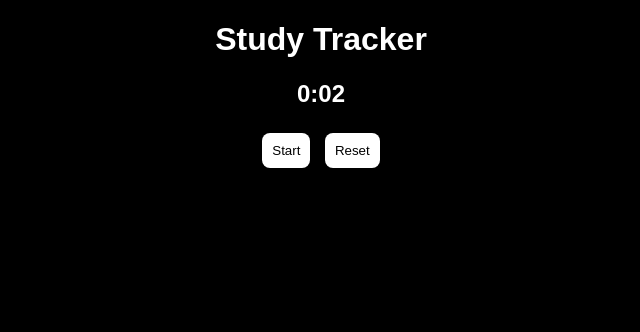
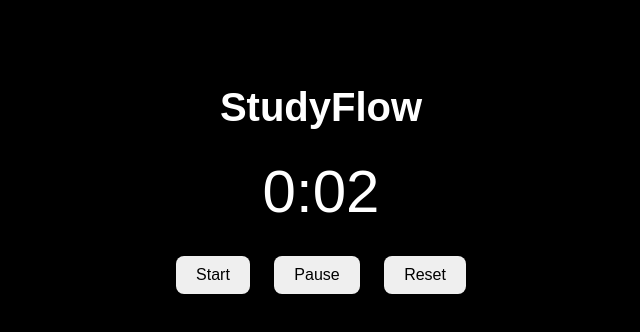
Before and after one commit to T-beepui/Study-app, a plain HTML site: page index.html in a window 1280 px wide. Both pictures are taken after a click on the button "Start". Shown: the whole page, without its empty margins (319-959 px from the left). Drawn offline with Linux system fonts and the light colour scheme.

Commit message:
Update title and enhance timer functionality

```diff
--- a/index.html
+++ b/index.html
@@ -1,18 +1,70 @@
 <!DOCTYPE html>
 <html>
 <head>
-  <title>Study Tracker</title>
-  <link rel="stylesheet" href="style.css">
+  <title>StudyFlow</title>
+  <style>
+    body {
+      background: black;
+      color: white;
+      font-family: Arial;
+      text-align: center;
+      padding-top: 50px;
+    }
+    h1 { font-size: 40px; }
+    #timer { font-size: 60px; margin: 20px; }
+    button {
+      padding: 10px 20px;
+      margin: 10px;
+      border: none;
+      border-radius: 8px;
+      font-size: 16px;
+    }
+  </style>
 </head>
+
 <body>
 
-<h1>Study Tracker</h1>
+<h1>StudyFlow</h1>
+<div id="timer">00:00</div>
 
-<h2 id="timer">00:00</h2>
+<button onclick="start()">Start</button>
+<button onclick="pause()">Pause</button>
+<button onclick="reset()">Reset</button>
 
-<button onclick="startTimer()">Start</button>
-<button onclick="resetTimer()">Reset</button>
+<script>
+let sec = 0;
+let running = false;
+let interval;
 
-<script src="script.js"></script>
+function update() {
+  let m = Math.floor(sec / 60);
+  let s = sec % 60;
+  document.getElementById("timer").innerText =
+    `${m}:${s < 10 ? "0" : ""}${s}`;
+}
+
+function start() {
+  if (!running) {
+    running = true;
+    interval = setInterval(() => {
+      sec++;
+      update();
+    }, 1000);
+  }
+}
+
+function pause() {
+  running = false;
+  clearInterval(interval);
+}
+
+function reset() {
+  running = false;
+  clearInterval(interval);
+  sec = 0;
+  update();
+}
+</script>
+
 </body>
 </html>
```
